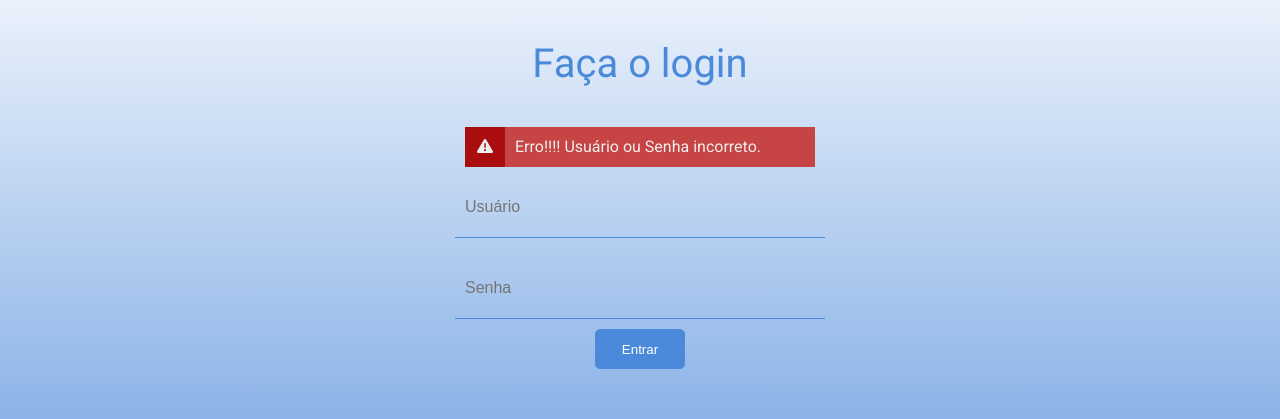
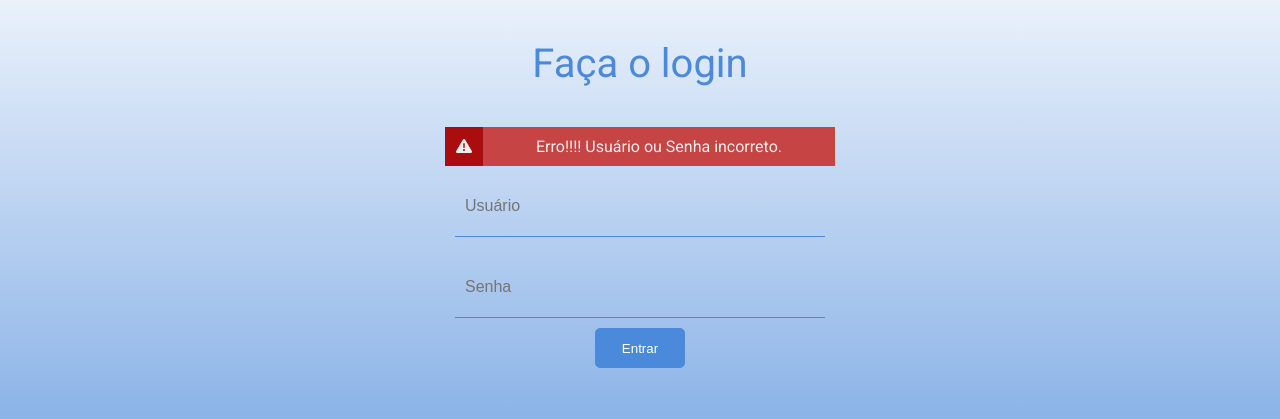
Before and after one commit to miguel8000/projetoADS, a PHP site: page /loginADM.html in a window 1280 px wide. Shown: the part 94-513 px from the top of the page. Run offline with PHP 8.4, Linux system fonts and the light colour scheme; some libraries are stand-ins or nearby versions.

Commit message:
Miguel
Mensagem de ERROR na Página de LoginADM.

```diff
--- a/css/estiloLoginAdm.css
+++ b/css/estiloLoginAdm.css
@@ -43,13 +43,13 @@ p{
 /*Estilo da mensagem de Error */
 .errorLogin{
 	display: flex;
-	width: 350px;
-	height: 40px;
+	width: 100%;
 	margin: auto;
 	background-color: rgb(198, 68, 68);
 	border-radius: 1px solid;
 }
 .closeError{
+	width: 100%;
 	text-align: center;
 	color: #eee;
 	padding: 10px;
@@ -57,7 +57,6 @@ p{
 }
 .closeX{
 	width: 40px;
-	height: 40px;
 	text-align: center;
 	color: #eee;
 	padding: 10px;
```
